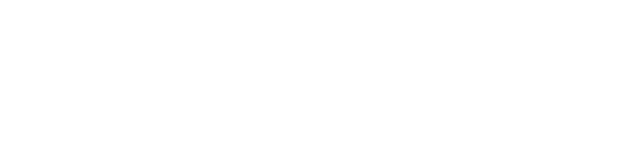
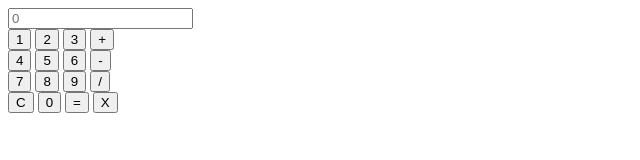
Before and after one commit to Yisusad/calculadora-ligera, a plain HTML site: page index.html in a window 1280 px wide. Shown: the whole page, without its empty margins (0-640 px from the left). Drawn offline with Linux system fonts and the light colour scheme.

Commit message:
Maquetado HTML

```diff
--- a/index.html
+++ b/index.html
@@ -9,6 +9,25 @@
 </head>
 <body>
 
+    <div>
+        <input type="text" id="result" placeholder="0"><br>
+        <button>1</button>
+        <button>2</button>
+        <button>3</button>
+        <button>+</button><br>
+        <button>4</button>
+        <button>5</button>
+        <button>6</button>
+        <button>-</button><br>
+        <button>7</button>
+        <button>8</button>
+        <button>9</button>
+        <button>/</button><br>
+        <button>C</button>
+        <button>0</button>
+        <button>=</button>
+        <button>X</button>
+    </div>
 
     <script src="js/app.js"></script>
 </body>
```
